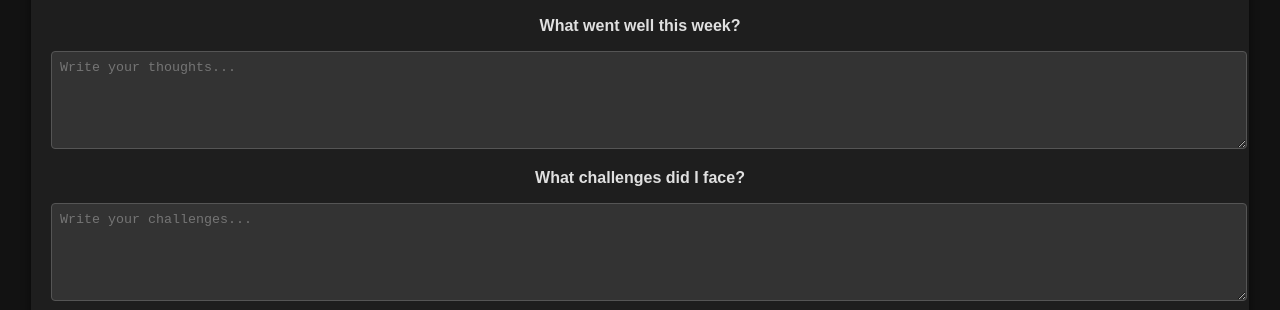
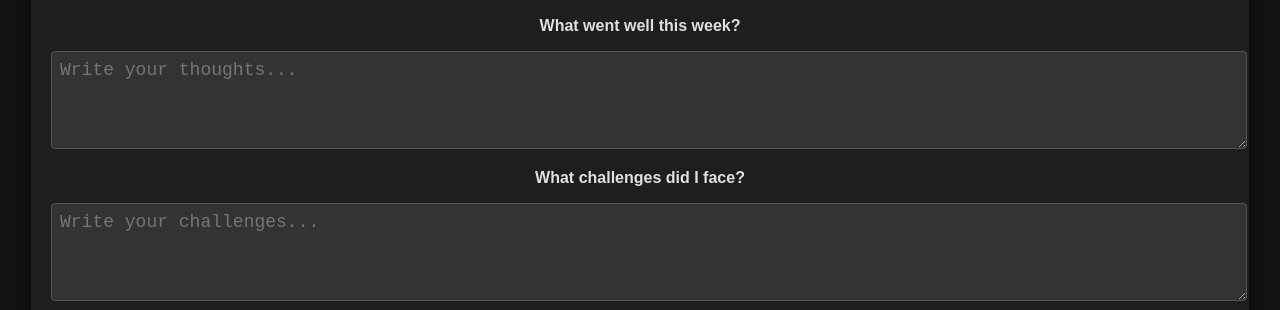
Before and after one commit to Omrig228/habit-tracker, a plain HTML site: page index.html in a window 1280 px wide. Shown: the part 490-800 px from the top of the page. Drawn offline with Linux system fonts and the light colour scheme.

Commit message:
Update index.html

```diff
--- a/index.html
+++ b/index.html
@@ -138,6 +138,7 @@
       width: 100%;
       height: 80px;
       padding: 8px;
+      font-size: 18px;  /* This sets the text size to 18px */
       background-color: #333;
       color: #e0e0e0;
       border: 1px solid #555;
```
